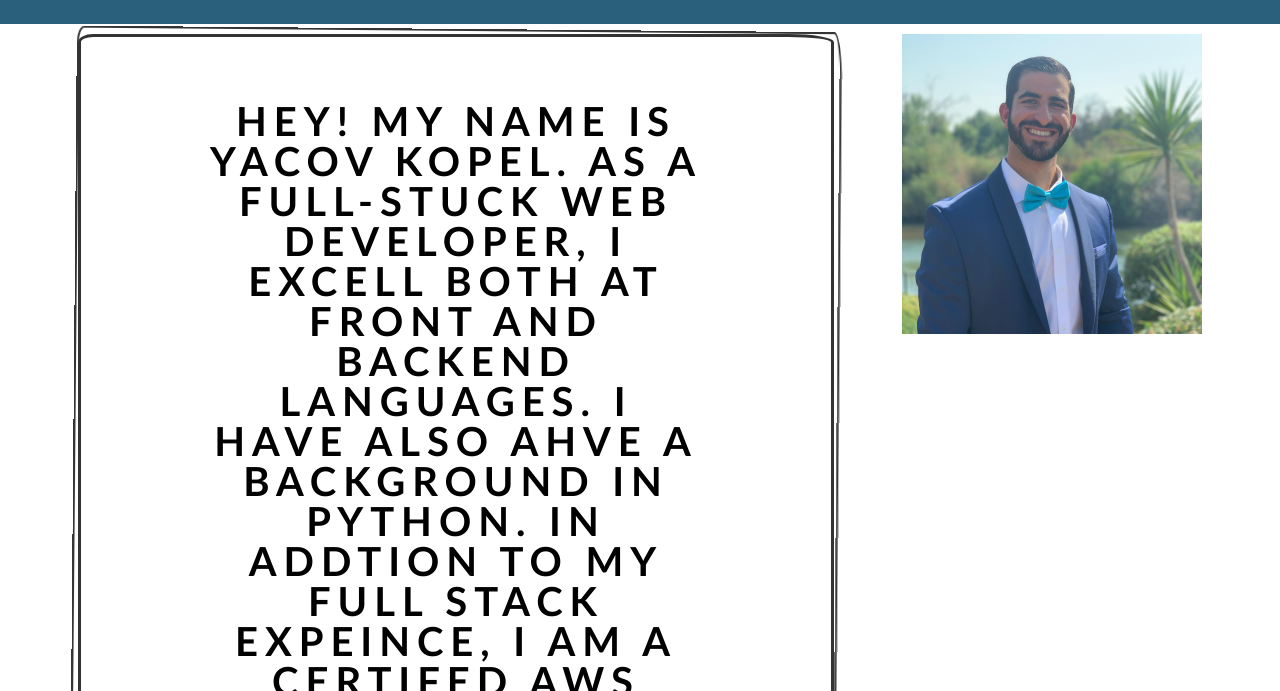
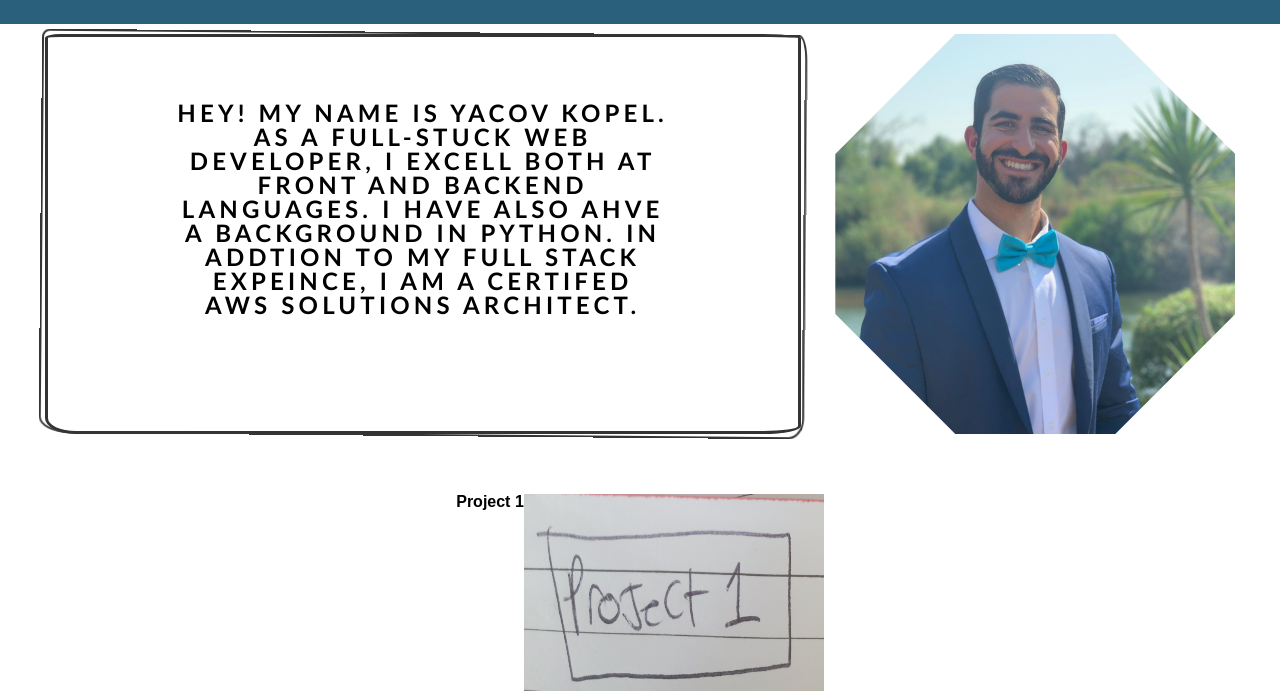
Before and after one commit to YacovKopel/My_Profile, a plain HTML site: page index.html in a window 1280 px wide. Shown: the part 76-767 px from the top of the page. Drawn offline with Linux system fonts and the light colour scheme.

Commit message:
added octagon around profile picture

```diff
--- a/css/styles.css
+++ b/css/styles.css
@@ -41,6 +41,7 @@ main{
     flex-wrap: wrap;
     flex-direction: row;
     justify-content: space-evenly;
+    padding-bottom: 60px;
 }
 .intro h2{
     font-family: 'Gill Sans', 'Gill Sans MT', Calibri, 'Trebuchet MS', sans-serif;
@@ -51,7 +52,7 @@ main{
     padding: 4rem 8rem;
     display: inline-block;
     border: 3px solid #333333;
-    font-size: 2.5rem;
+    font-size: 1.5rem;
     border-radius: 2% 6% 5% 4% / 1% 1% 2% 4%;
     text-transform: uppercase;
     letter-spacing: 0.3ch;
@@ -72,9 +73,16 @@ main{
     }
 
 .intro img{
-    width: 300px;
-    height: 300px;
+    width: 400px;
+    height: 400px;
 }
+
+.octagon {
+    -webkit-clip-path: polygon(30% 0%, 70% 0%, 100% 30%, 100% 70%, 70% 100%, 30% 100%, 0% 70%, 0% 30%);
+    		clip-path: polygon(30% 0%, 70% 0%, 100% 30%, 100% 70%, 70% 100%, 30% 100%, 0% 70%, 0% 30%);
+}
+
+
 img{
     width: 300px;
     height: 200px;
--- a/index.html
+++ b/index.html
@@ -24,7 +24,7 @@
     <section class="intro">
     <h2>Hey!  My name is Yacov Kopel. As a full-stuck web developer, I excell both at front and backend languages. I have also ahve a background in python.
         in addtion to my Full stack expeince, I am a certifed AWS Solutions Architect. </h2>
-    <img src="css/images/profile.jpg.jpg" alt="My profile picture">
+    <img class="shape-outer shape inner octagon" src="css/images/profile.jpg.jpg" alt="My profile picture">
     </section>
     <section class="project1sec">
         <h2>Project 1</h2>
```
Lines whose indentation alone changed are shown as unchanged.
